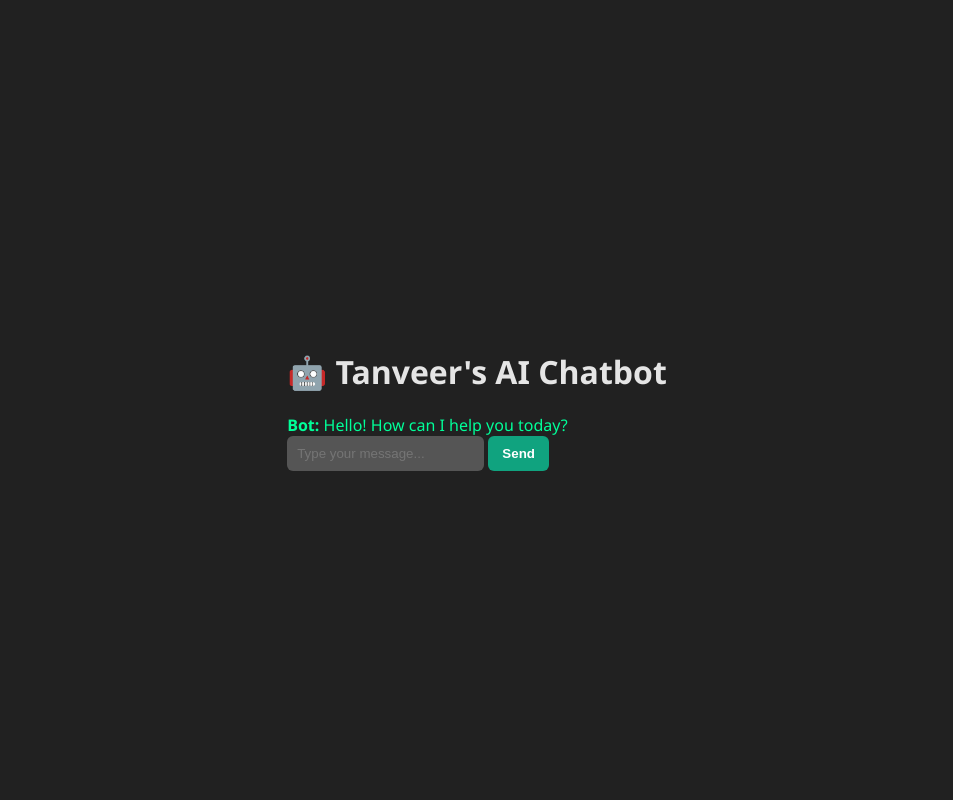
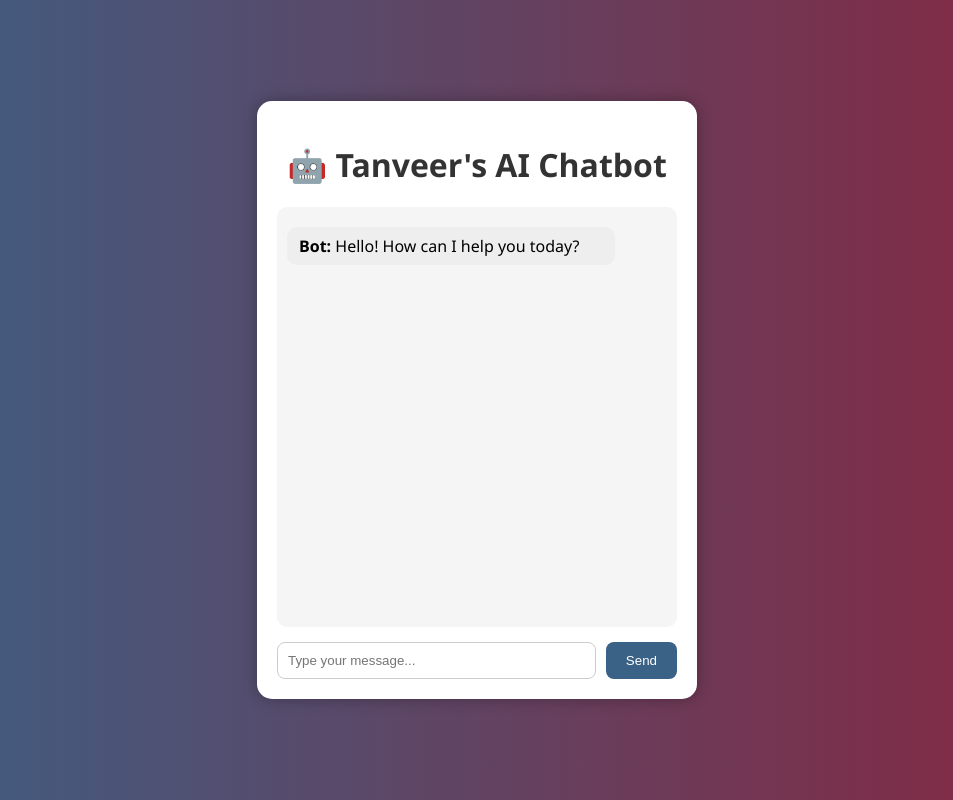
Before and after one commit to tanveergurman62-creator/javis, a plain HTML site: page index.html in a window 1280 px wide. Shown: the whole page, without its empty margins (163-1116 px from the left). Drawn offline with Linux system fonts and the light colour scheme.

Commit message:
Revamp CSS styles for chat interface

```diff
--- a/style.css
+++ b/style.css
@@ -1,18 +1,81 @@
-*{box-sizing:border-box}
-body{
-  margin:0;height:100vh;background:#212121;color:#e5e5e5;
-  font-family:"Segoe UI",sans-serif;display:flex;justify-content:center;align-items:center;
+body {
+  background: linear-gradient(to right, #3a6186, #89253e);
+  font-family: 'Segoe UI', sans-serif;
+  display: flex;
+  justify-content: center;
+  align-items: center;
+  height: 100vh;
+  margin: 0;
 }
-.chatgpt-ui{
-  width:420px;height:600px;background:#343541;border-radius:12px;display:flex;flex-direction:column;overflow:hidden;
-  box-shadow:0 0 15px rgba(0,0,0,0.5);
+
+.chat-container {
+  background: #fff;
+  width: 400px;
+  border-radius: 15px;
+  box-shadow: 0 0 15px rgba(0,0,0,0.3);
+  padding: 20px;
 }
-header{background:#202123;padding:12px;text-align:center;font-weight:600;color:#fff}
-main{flex:1;padding:15px;overflow-y:auto}
-.message{margin:8px 0;line-height:1.4em}
-.user{text-align:right;color:#00aaff}
-.bot{text-align:left;color:#00ff99}
-footer{display:flex;background:#40414f;padding:10px;gap:8px}
-input{flex:1;padding:10px;border:none;border-radius:6px;outline:none;background:#555;color:#fff}
-button{padding:10px 14px;border:none;border-radius:6px;background:#10a37f;color:#fff;cursor:pointer;font-weight:bold}
-.typing{font-style:italic;opacity:0.8}
+
+h1 {
+  text-align: center;
+  color: #333;
+}
+
+.chat-box {
+  background: #f5f5f5;
+  height: 400px;
+  overflow-y: auto;
+  padding: 10px;
+  border-radius: 10px;
+  margin-bottom: 15px;
+}
+
+.user, .bot {
+  margin: 10px 0;
+  padding: 8px 12px;
+  border-radius: 10px;
+  max-width: 80%;
+}
+
+.user {
+  background-color: #d1e7ff;
+  align-self: flex-end;
+  text-align: right;
+  margin-left: auto;
+}
+
+.bot {
+  background-color: #eee;
+  align-self: flex-start;
+  text-align: left;
+}
+
+.input-area {
+  display: flex;
+  gap: 10px;
+}
+
+#user-input {
+  flex-grow: 1;
+  padding: 10px;
+  border-radius: 8px;
+  border: 1px solid #ccc;
+}
+
+#send-btn {
+  background-color: #3a6186;
+  color: white;
+  border: none;
+  padding: 10px 20px;
+  border-radius: 8px;
+  cursor: pointer;
+}
+
+#send-btn:hover {
+  background-color: #2e4d69;
+}
+
+.typing {
+  font-style: italic;
+  color: gray;
+}
```
